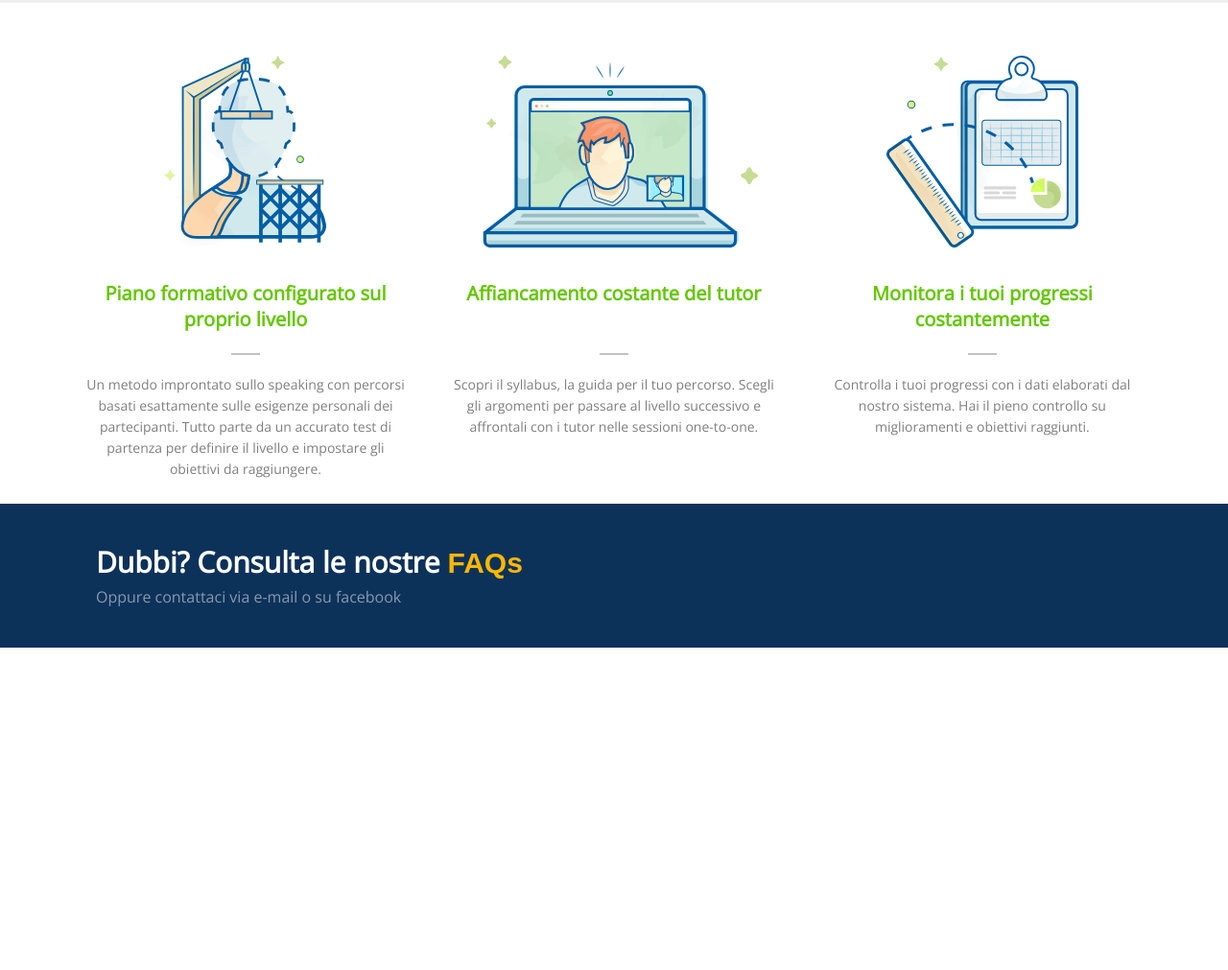
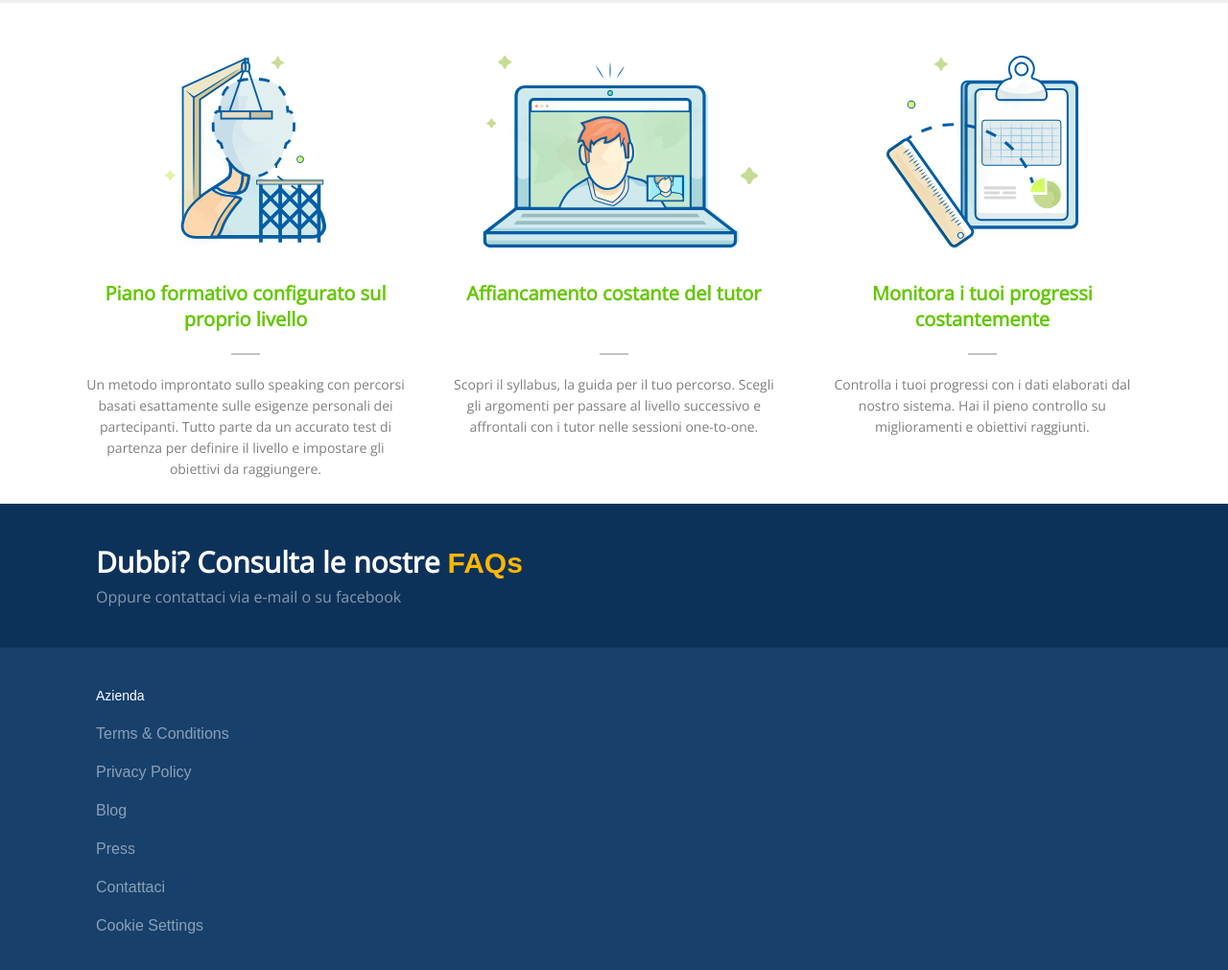
Before and after one commit to francescobiava/html-css-fluentify, a plain HTML site: page index.html in a window 1280 px wide. Shown: the part 647-1658 px from the top of the page at 96% size. Before the commit the page ends 1322 px from the top, so only its background shows below. Drawn offline with nearby package versions, Linux system fonts and the light colour scheme.

Commit message:
aggiunta navbar in footer

```diff
--- a/assets/css/style.css
+++ b/assets/css/style.css
@@ -240,3 +240,30 @@ a{
   color: #fff;
   opacity: 0.5;
 }
+
+/* bottom */
+#bottom{
+  width: 100%;
+  height: 400px;
+  background: #17406B;
+  padding: 30px 100px;;
+}
+
+.navbottom a{
+  text-transform: none;
+  color: #fff;
+  opacity: 0.5;
+  font-size: 16px;
+  line-height: 40px;
+}
+
+.navbottom a:hover{
+  text-decoration: underline;
+}
+
+.navbottom li:first-child{
+  font-family: Arial;
+  color: #fff;
+  font-size: 14px;
+  line-height: 40px;
+}
--- a/index.html
+++ b/index.html
@@ -85,10 +85,18 @@
       <p>Oppure contattaci via e-mail o su facebook</p>
     </div>
     <!-- bottom -->
-    <div>
+    <div id="bottom">
       <!-- navbar -->
-      <nav>
-
+      <nav class="navbottom">
+        <ul>
+          <li>Azienda</li>
+          <li><a href="">Terms & Conditions</a></li>
+          <li><a href="">Privacy Policy</a></li>
+          <li><a href="">Blog</a></li>
+          <li><a href="">Press</a></li>
+          <li><a href="">Contattaci</a></li>
+          <li><a href="">Cookie Settings</a></li>
+        </ul>
       </nav>
       <!-- copyright -->
       <div>
```
